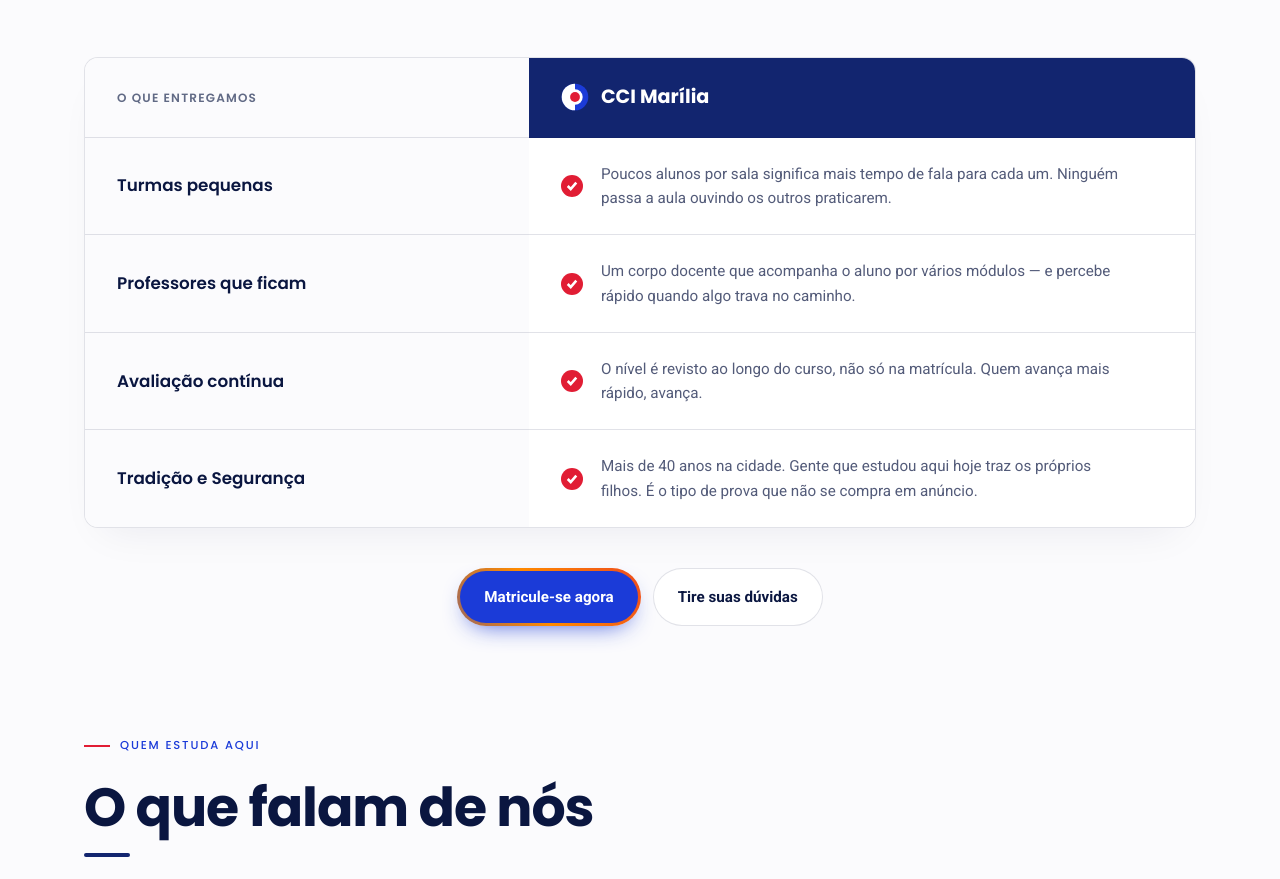
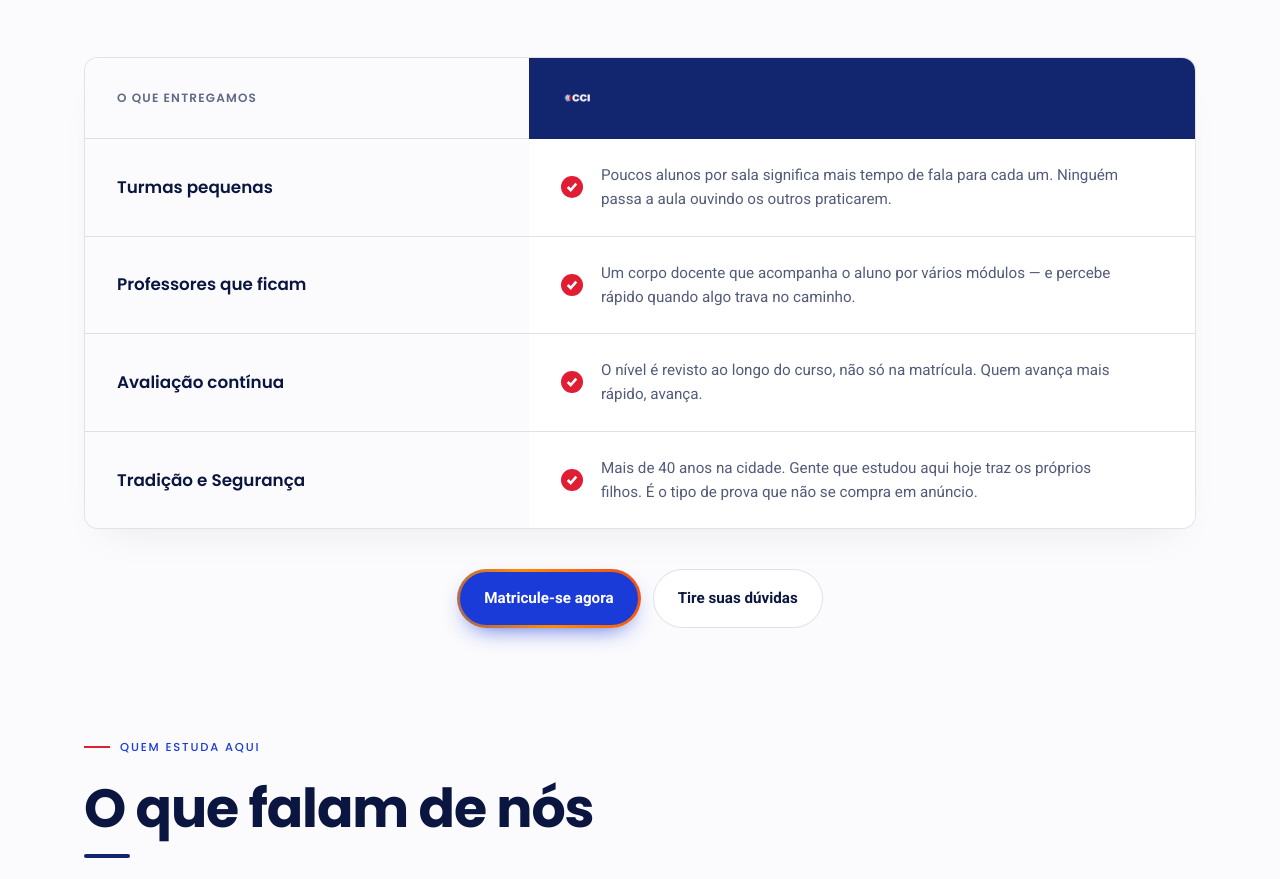
Before and after one commit to merakiassmkt/cci-landing-page, a plain HTML site: page index.html in a window 1280 px wide. Shown: the part 3107-3986 px from the top of the page. Drawn offline with nearby package versions, Linux system fonts and the light colour scheme; a web font is replaced by a local one.

Commit message:
style: Update logo in comparison table header

```diff
--- a/index.html
+++ b/index.html
@@ -1756,13 +1756,7 @@
             <div class="why-cell why-left swap" data-pt="O que entregamos" data-en="What we deliver">O que entregamos
             </div>
             <div class="why-cell why-right">
-              <svg viewBox="0 0 40 40" aria-hidden="true">
-                <circle cx="20" cy="20" r="19" fill="#1B3BD8" />
-                <path d="M20 1a19 19 0 000 38z" fill="#fff" />
-                <circle cx="20" cy="20" r="11" fill="#fff" />
-                <circle cx="20" cy="20" r="7" fill="#E11D34" />
-              </svg>
-              <span style="color:#fff">CCI Marília</span>
+              <img src="./logo-white.png" alt="CCI Marília" style="height: 32px; width: auto; display: block;">
             </div>
           </div>
 
```
